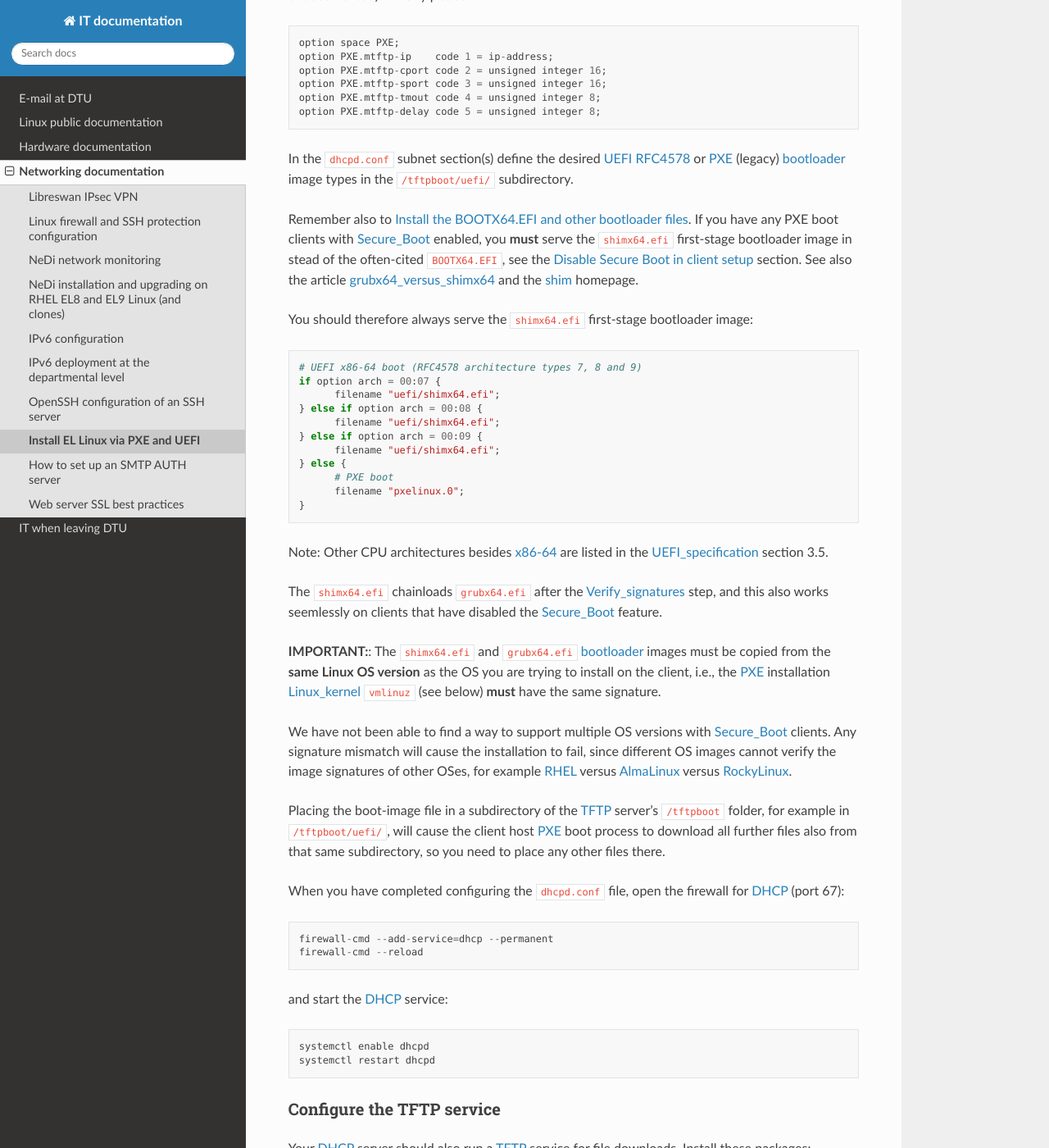
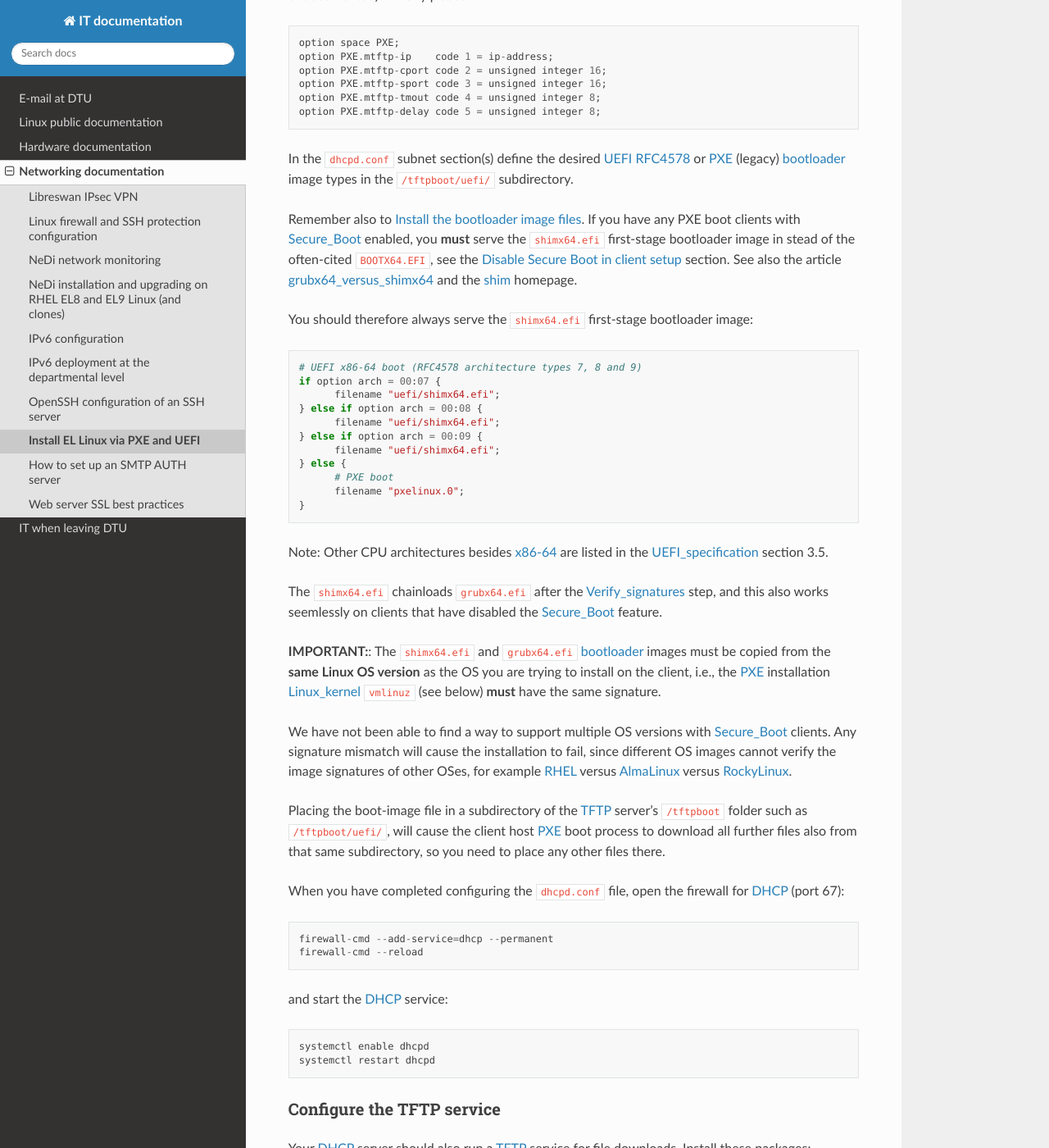
Before and after one commit to OleHolmNielsen/ITwiki, a Sphinx documentation site: the page built from docs/PXE_and_UEFI.rst, in a window 1280 px wide and 1400 px high, scrolled down 5998 px. Shown: the whole window at 82% size. Built offline with Sphinx 7.4.7 and the Read the Docs theme 3.1.0, drawn with Linux system fonts in a browser that asks for light colours; some of the changed text lies outside the part shown.

Commit message:
Minor edit

```diff
--- a/docs/PXE_and_UEFI.rst
+++ b/docs/PXE_and_UEFI.rst
@@ -131,8 +131,8 @@
 
 .. _Install_bootloader_images:
 
-Install the BOOTX64.EFI and other bootloader files
--------------------------------------------------------
+Install the bootloader image files
+----------------------------------------
 
 Install the boot-image packages on your network installation server::
 
@@ -322,8 +322,7 @@
 since different OS images cannot verify the image signatures of other OSes,
 for example RHEL_ versus AlmaLinux_ versus RockyLinux_.
 
-Placing the boot-image file in a subdirectory of the TFTP_ server's ``/tftpboot`` folder,
-for example in ``/tftpboot/uefi/``,
+Placing the boot-image file in a subdirectory of the TFTP_ server's ``/tftpboot`` folder such as ``/tftpboot/uefi/``,
 will cause the client host PXE_ boot process to download all further files also from that same subdirectory,
 so you need to place any other files there.
 
```
Also changed, not shown: other parts of docs/PXE_and_UEFI.rst (+1 -1 lines).
